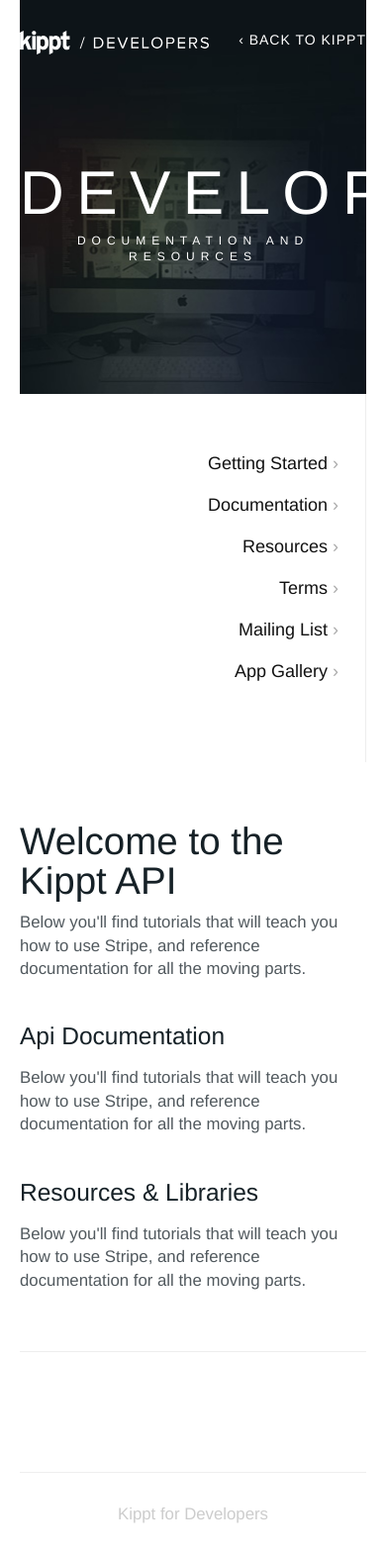
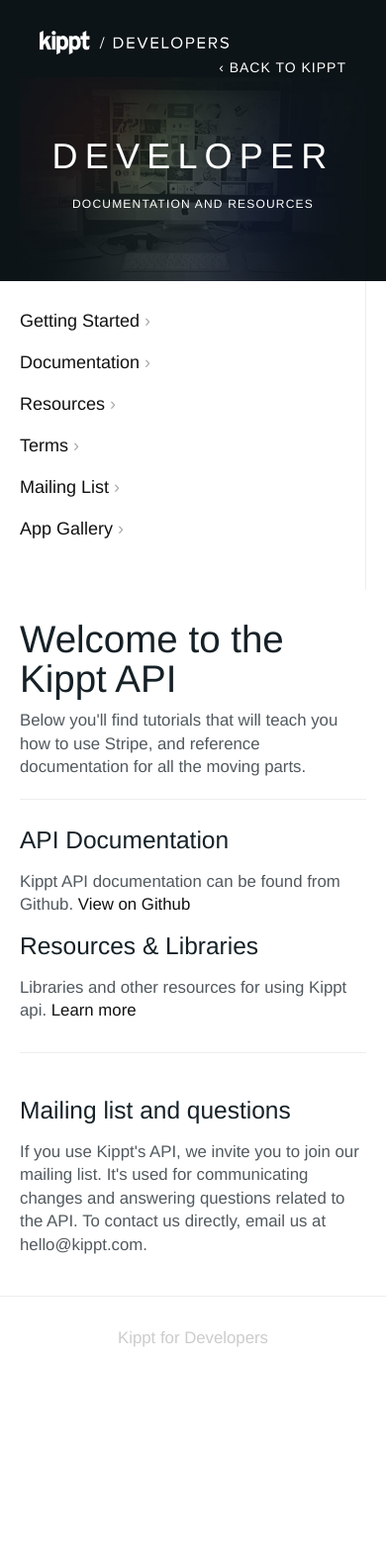
Before and after one commit to kippt/developers.kippt.com, a Flask app: page / in a window 390 px wide; the page is wider, and only the part inside the window is pictured. Shown: that part at 99% size. After the commit the page ends 1361 px from the top of that part, so only its background shows below. Run offline with Flask 2, Linux system fonts and the light colour scheme; some libraries are stand-ins or nearby versions.

Commit message:
responsive fixes

```diff
--- a/static/styles.css
+++ b/static/styles.css
@@ -18,6 +18,10 @@ p {
 
 hr {
     margin:60px 0;
+}
+
+a {
+    color:#111;
 }
 
 a:hover {
@@ -43,6 +47,7 @@ a:hover {
     float:right;
     text-transform:uppercase;
     letter-spacing:1px;
+    margin-top:3px;
 }
 
 .nav .header {
@@ -122,3 +127,46 @@ body.home .nav .header {
 .footer p {
     margin:0;
 }
+
+/* RESPONSIVE */
+
+
+@media (max-width: 460px) {
+    .nav .header {
+        padding:60px 0;
+        background-size:auto 130%;
+    }
+
+    .side, .content {
+        padding:30px 0;
+    }
+
+    hr {
+        margin:20px 0;
+    }
+
+    .nav .header h1 {
+        font-size:36px;
+    }
+
+    .nav .header p {
+        letter-spacing:0.1em;
+    }
+
+}
+
+@media (max-width: 767px) {
+    body {
+        padding:0;
+    }
+
+    .container, .nav {
+        padding-left:20px;
+        padding-right:20px;
+    }
+
+    .side li {
+        text-align:left;
+    }
+
+}
--- a/templates/index.html
+++ b/templates/index.html
@@ -3,11 +3,22 @@
 {% block body %}
     <h1>Welcome to the Kippt API</h1>
     <p>Below you'll find tutorials that will teach you how to use Stripe, and reference documentation for all the moving parts.</p>
-    <h3>Api Documentation</h3>
-    <p>Below you'll find tutorials that will teach you how to use Stripe, and reference documentation for all the moving parts.</p>
-    <h3>Resources &amp; Libraries</h3>
-    <p>Below you'll find tutorials that will teach you how to use Stripe, and reference documentation for all the moving parts.</p>
+    <hr>
+    <div class="row">
+        <div class="span4">
+            <h3>API Documentation</h3>
+            <p>Kippt API documentation can be found from Github. <a href="#">View on Github</a></p>
+        </div>
+
+        <div class="span4">
+            <h3>Resources &amp; Libraries</h3>
+            <p>Libraries and other resources for using Kippt api. <a href="#">Learn more</a></p>
+        </div>
+    </div>
 
     <hr>
 
+    <h3>Mailing list and questions</h3>
+    <p>If you use Kippt's API, we invite you to join our mailing list. It's used for communicating changes and answering questions related to the API. To contact us directly, email us at hello@kippt.com.</p>
+
 {% endblock %}
```
